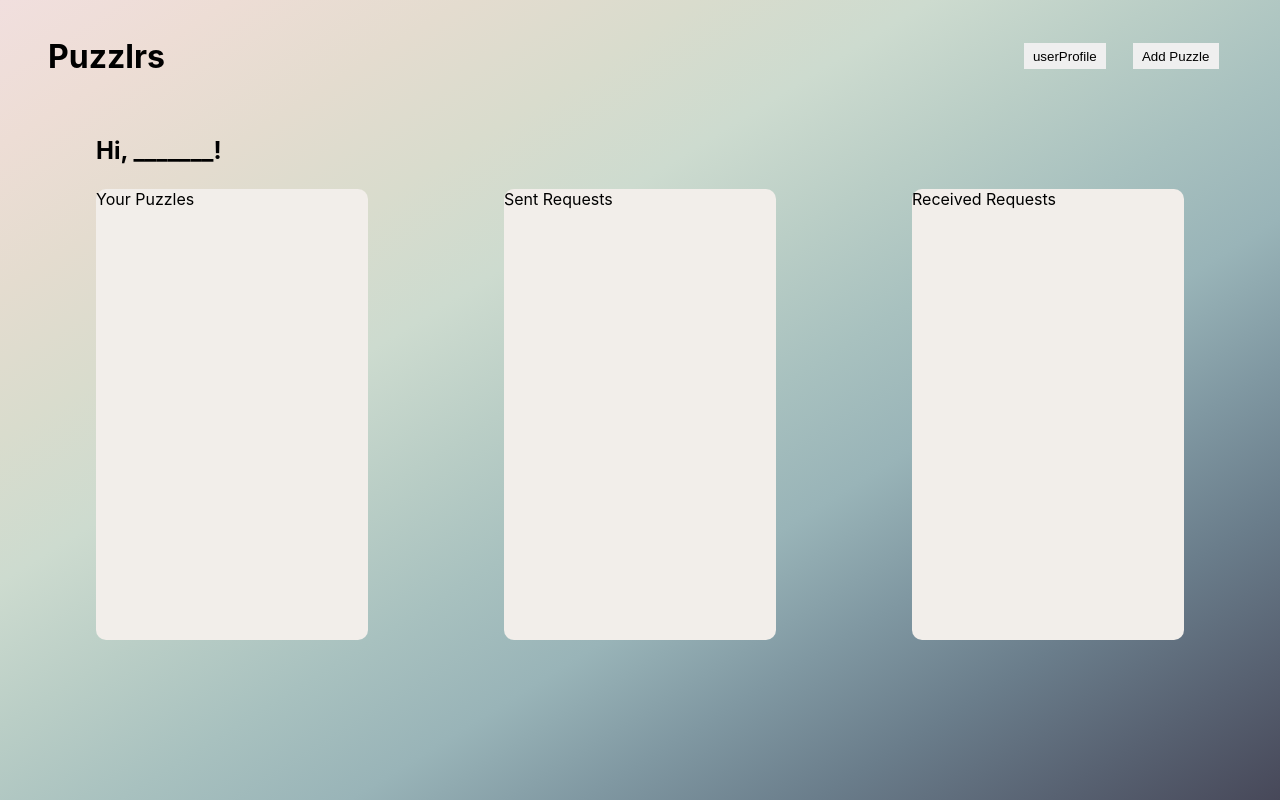
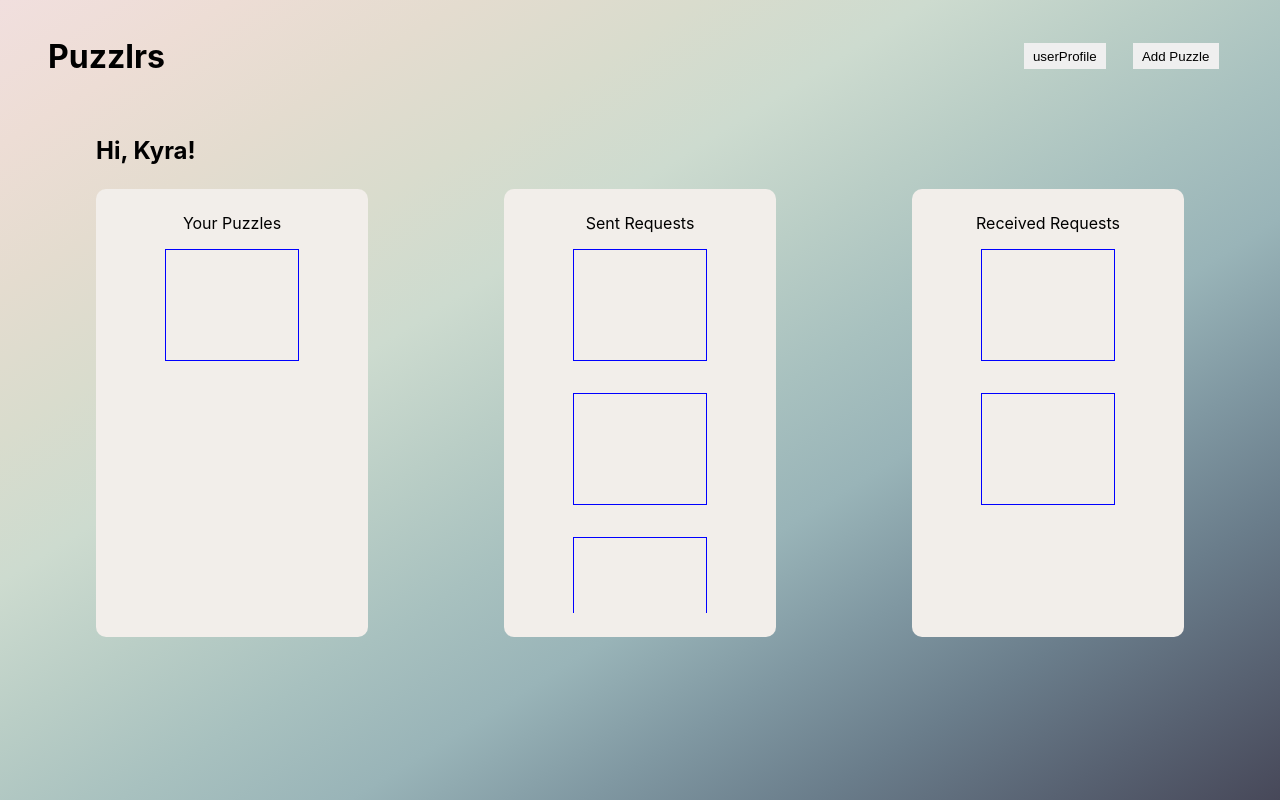
Before and after one commit to Puzzle-Capstone/puzzlrs, a React (Create React App) app: page /user-profile in a window 1280 px wide. Built offline with nearby package versions, Linux system fonts and the light colour scheme.

Commit message:
Add placeholder user profile puzzle components

```diff
--- a/src/components/UserProfile.tsx
+++ b/src/components/UserProfile.tsx
@@ -1,20 +1,33 @@
-import React from "react";
+import UserProfilePuzzle from './UserProfilePuzzle';
 import '../css/UserProfile.css';
 
 const UserProfile = () => {
 
   return (
     <section className='user-profile'>
-      <h2>Hi, _______!</h2>
+      <h2>Hi, Kyra!</h2>
       <div className='profile-column-container'>
         <section className='profile-column'>
           <p>Your Puzzles</p>
+          <div className='user-puzzles'>
+            <UserProfilePuzzle />
+          </div>
         </section>
-        <section className='profile-column'>
+        <section className='profile-column center'>
           <p>Sent Requests</p>
+          <div className='user-puzzles'>
+            <UserProfilePuzzle />
+            <UserProfilePuzzle />
+            <UserProfilePuzzle />
+            <UserProfilePuzzle />
+          </div>
         </section>
         <section className='profile-column'>
           <p>Received Requests</p>
+          <div className='user-puzzles'>
+            <UserProfilePuzzle />
+            <UserProfilePuzzle />
+          </div>
         </section>
       </div>
     </section>
--- /dev/null
+++ b/src/components/UserProfilePuzzle.tsx
@@ -0,0 +1,11 @@
+import '../css/UserProfilePuzzle.css';
+
+const UserProfilePuzzle = () => {
+  return (
+    <section className='puzzle-image'>
+
+    </section>
+  )
+}
+
+export default UserProfilePuzzle
--- a/src/css/UserProfile.css
+++ b/src/css/UserProfile.css
@@ -19,5 +19,23 @@
 .profile-column {
   background-color: #F2EEEA;
   width: 17em;
+  height: 28em;
   border-radius: 10px;
+  display: flex;
+  align-items: center;
+  flex-direction: column;
+  padding: 1.5em;
 }
+
+.center {
+  margin: 0 2em;
+}
+
+.user-puzzles {
+  min-width: 100%;
+  overflow: scroll;
+  display: flex;
+  flex-direction: column;
+  align-items: center;
+  margin-top: 1em;
+}
--- /dev/null
+++ b/src/css/UserProfilePuzzle.css
@@ -0,0 +1,6 @@
+.puzzle-image {
+  border: 1px solid blue;
+  width: 60%;
+  min-height: 7em;
+  margin-bottom: 2em;
+}
```
Also changed, not shown: 1 other file (tests, documents, lock files or other folders).
